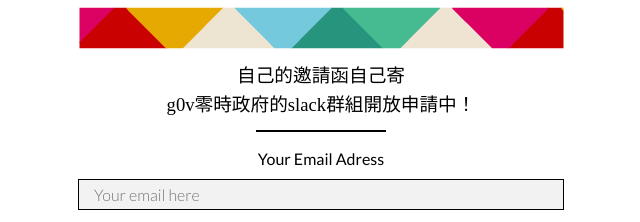
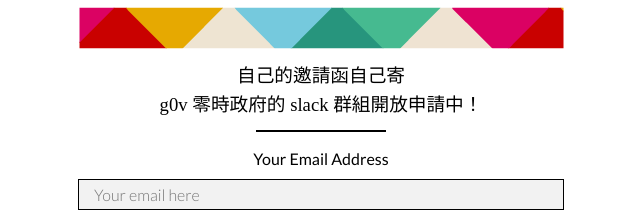
Before and after one commit to shulusama/inviteyoself-g0v, a plain HTML site: page index.html in a window 1280 px wide. Shown: the part 213-435 px from the top of the page, 319-959 px from the left. Drawn offline with Linux system fonts and the light colour scheme.

Commit message:
英文與中文之間的空白, fix typo, 更改文字的傳輸協議
英文與中文之間的空白 - 微強迫症 style

Fix Typo - address

更改文字的傳輸協議 - 用 https 瀏覽網頁時可以 https 向 google font 要求字型檔

```diff
--- a/index.html
+++ b/index.html
@@ -3,8 +3,9 @@
 <head>
 	<title>inviteyoself</title>
 	<meta charset="UTF-8">
+	<meta name="viewport" content="width=device-width; initial-scale=1.0; maximum-scale=1.0; user-scalable=0;">
 	<link rel="stylesheet" href="invite.css"></link>
-	<link href='http://fonts.googleapis.com/css?family=Lato:300,400' rel='stylesheet' type='text/css'>
+	<link href='//fonts.googleapis.com/css?family=Lato:300,400' rel='stylesheet' type='text/css'>
 </head>
 
 
@@ -16,9 +17,9 @@
 		<div id="url-right">g0v-tw.slack.com</div>
 	</div>
 	<img src="g0vsla-04.png"></img>
-	<div id="slogan">自己的邀請函自己寄<br/>g0v零時政府的slack群組開放申請中！</div>
+	<div id="slogan">自己的邀請函自己寄<br/>g0v 零時政府的 slack 群組開放申請中！</div>
 	<div id="line"></div>
-	<div id="email">Your Email Adress</div>
+	<div id="email">Your Email Address</div>
 
 	<div><input id="input" type="text" placeholder="Your email here"></input></div>
 	<div id="button-div"><input id="button" type="submit" value="邀請自己"></input></div>
```
